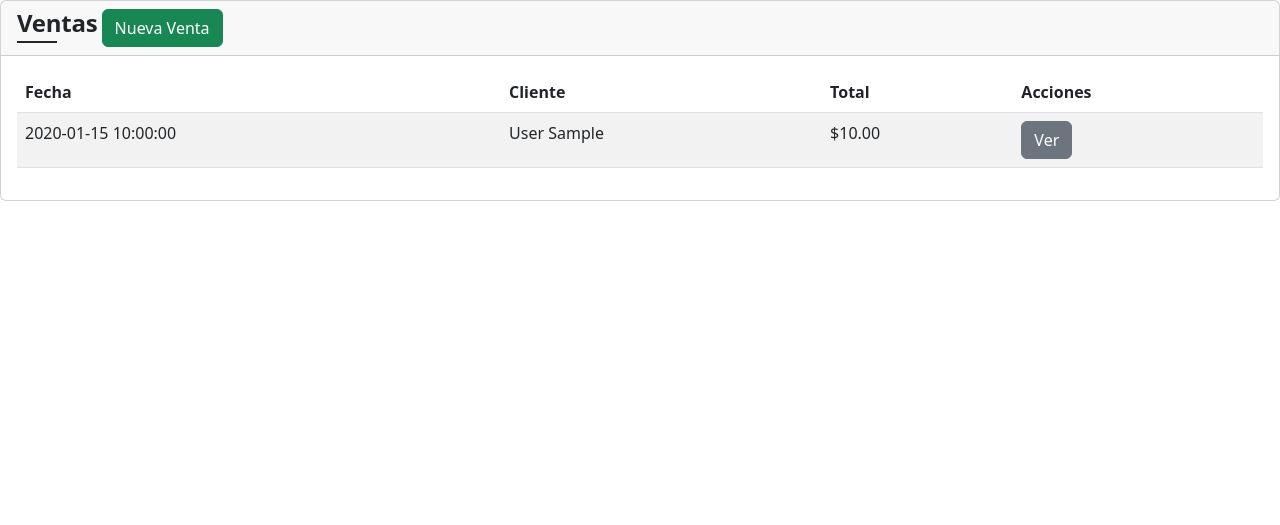
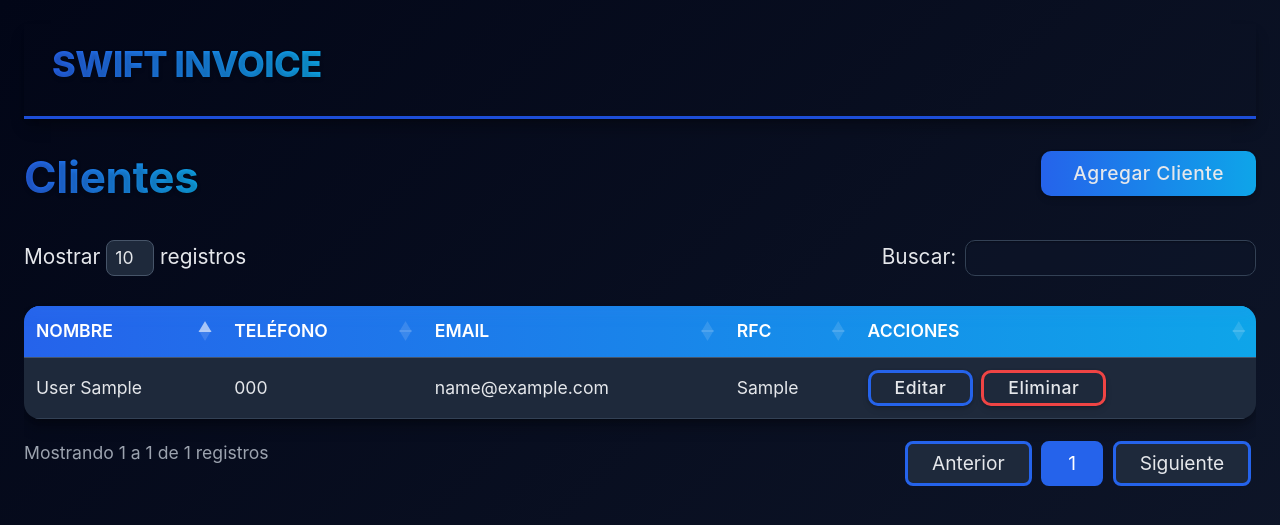
Before and after one commit to rubio-dev/swift_invoice, a PHP site: page /modules/sales/index.php in a window 1280 px wide. Shown: the top 525 px of the page. Run offline with PHP 8.4, Linux system fonts and the light colour scheme; the visitor is signed in with stand-in values (Sample User, id 1); tables that the repository leaves empty or names only in its code hold one stand-in row (values such as "Sample post"); some libraries are stand-ins or nearby versions.

Commit message:
Update index.php

```diff
--- a/modules/sales/index.php
+++ b/modules/sales/index.php
@@ -2,57 +2,79 @@
 require_once '../../config/setup.php';
 requireAuth();
 
-require_once 'functions.php';
-
-$page_title = "Ventas - Swift Invoice";
+$page_title = "Clientes - Swift Invoice";
 require_once '../../includes/header.php';
 
 $db = new Database();
 $conn = $db->connect();
 
-// Obtener lista de ventas
-$stmt = $conn->query("
-    SELECT s.id, s.sale_date, s.total,
-           CONCAT(c.last_name, ' ', c.first_name) AS client_name
-    FROM sales s
-    JOIN clients c ON s.client_id = c.id
-    ORDER BY s.sale_date DESC
-");
-$sales = $stmt->fetchAll(PDO::FETCH_ASSOC);
+// Obtener lista de clientes
+$stmt = $conn->query("SELECT * FROM clients ORDER BY last_name, first_name");
+$clients = $stmt->fetchAll(PDO::FETCH_ASSOC);
 ?>
 
-<div class="card">
-    <div class="card-header">
-        <h2 class="card-title">Ventas</h2>
-        <a href="create.php" class="btn btn-success">Nueva Venta</a>
+<!DOCTYPE html>
+<html lang="es">
+
+<head>
+    <meta charset="UTF-8">
+    <meta name="viewport" content="width=device-width, initial-scale=1.0">
+    <title>Swift Invoice - Login</title>
+    <!-- Bootstrap CSS -->
+    <link href="https://cdn.jsdelivr.net/npm/bootstrap@5.3.0/dist/css/bootstrap.min.css" rel="stylesheet">
+    <!-- Tus estilos personalizados -->
+    <link rel="stylesheet" href="/swift_invoice/assets/css/tableClients.css">
+    <!---->
+    <link rel="stylesheet" href="https://cdn.datatables.net/1.13.6/css/dataTables.bootstrap5.min.css">
+</head>
+
+<body>
+    <nav class="navbar navbar-expand navbar-custom py-2 sticky-top">
+        <div class="container-fluid">
+            <a class="navbar-brand navbar-brand-custom ms-3" href="/swift_invoice">SWIFT INVOICE</a>
+        </div>
+    </nav>
+
+    <div class="card-header d-flex justify-content-between align-items-center">
+        <h2 class="card-title">Clientes</h2>
+        <a href="create.php" class="btnAgregar">Agregar Cliente</a>
     </div>
 
-    <div class="card-body">
+    <main>
         <?php if (isset($_SESSION['success_message'])): ?>
-            <div class="alert alert-success"><?php echo $_SESSION['success_message']; unset($_SESSION['success_message']); ?></div>
+            <div class="alert alert-success">
+                <?php echo $_SESSION['success_message'];
+                unset($_SESSION['success_message']); ?>
+            </div>
         <?php endif; ?>
 
-        <?php if (empty($sales)): ?>
-            <p>No hay ventas registradas.</p>
+        <?php if (empty($clients)): ?>
+            <p>No hay clientes registrados.</p>
         <?php else: ?>
             <div class="table-responsive">
-                <table class="table table-striped">
+                <table id="clientesTable" class="styled-table display nowrap">
                     <thead>
                         <tr>
-                            <th>Fecha</th>
-                            <th>Cliente</th>
-                            <th>Total</th>
+                            <th>Nombre</th>
+                            <th>Teléfono</th>
+                            <th>Email</th>
+                            <th>RFC</th>
                             <th>Acciones</th>
                         </tr>
                     </thead>
                     <tbody>
-                        <?php foreach ($sales as $sale): ?>
+                        <?php foreach ($clients as $client): ?>
                             <tr>
-                                <td><?php echo htmlspecialchars($sale['sale_date']); ?></td>
-                                <td><?php echo htmlspecialchars($sale['client_name']); ?></td>
-                                <td>$<?php echo number_format($sale['total'], 2); ?></td>
+                                <td><?php echo htmlspecialchars($client['last_name'] . ' ' . $client['first_name']); ?></td>
+                                <td><?php echo htmlspecialchars($client['phone'] ?? '-'); ?></td>
+                                <td><?php echo htmlspecialchars($client['email'] ?? '-'); ?></td>
+                                <td><?php echo htmlspecialchars($client['rfc'] ?? '-'); ?></td>
                                 <td>
-                                    <a href="view.php?id=<?php echo $sale['id']; ?>" class="btn btn-secondary">Ver</a>
+                                    <div class="d-flex gap-2">
+                                        <a href="edit.php?id=<?php echo $client['id']; ?>" class="btnEdit">Editar</a>
+                                        <button class="btnDelete"
+                                            onclick="confirmDelete(<?php echo $client['id']; ?>)">Eliminar</button>
+                                    </div>
                                 </td>
                             </tr>
                         <?php endforeach; ?>
@@ -60,8 +82,65 @@ $sales = $stmt->fetchAll(PDO::FETCH_ASSOC);
                 </table>
             </div>
         <?php endif; ?>
-    </div>
-</div>
+    </main>
+</body>
+
+<!-- jQuery + DataTables JS -->
+<script src="https://code.jquery.com/jquery-3.7.1.min.js"></script>
+<script src="https://cdn.datatables.net/1.13.6/js/jquery.dataTables.min.js"></script>
+<script src="https://cdn.datatables.net/1.13.6/js/dataTables.bootstrap5.min.js"></script>
+
+<!-- SweetAlert2 -->
+<script src="https://cdn.jsdelivr.net/npm/sweetalert2@11"></script>
+
+<script>
+    $(document).ready(function () {
+        $('#clientesTable').DataTable({
+            language: {
+                lengthMenu: "Mostrar _MENU_ registros",
+                zeroRecords: "No se encontraron resultados",
+                info: "Mostrando _START_ a _END_ de _TOTAL_ registros",
+                infoEmpty: "Mostrando 0 a 0 de 0 registros",
+                infoFiltered: "(filtrado de _MAX_ registros totales)",
+                search: "Buscar:",
+                paginate: {
+                    first: "Primero",
+                    previous: "Anterior",
+                    next: "Siguiente",
+                    last: "Último"
+                }
+            }
+        });
+    });
+
+    function confirmDelete(clientId) {
+        Swal.fire({
+            title: '¿Eliminar cliente?',
+            text: 'Esta acción no se puede deshacer.',
+            icon: 'warning',
+            showCancelButton: true,
+            confirmButtonColor: '#d33',
+            cancelButtonColor: '#6c757d',
+            confirmButtonText: 'Eliminar',
+            cancelButtonText: 'Cancelar'
+        }).then((result) => {
+            if (result.isConfirmed) {
+                const form = document.createElement('form');
+                form.method = 'POST';
+                form.action = 'delete.php';
+
+                const input = document.createElement('input');
+                input.type = 'hidden';
+                input.name = 'id';
+                input.value = clientId;
+
+                form.appendChild(input);
+                document.body.appendChild(form);
+                form.submit();
+            }
+        });
+    }
+</script>
 
 <?php
 require_once '../../includes/footer.php';
```
